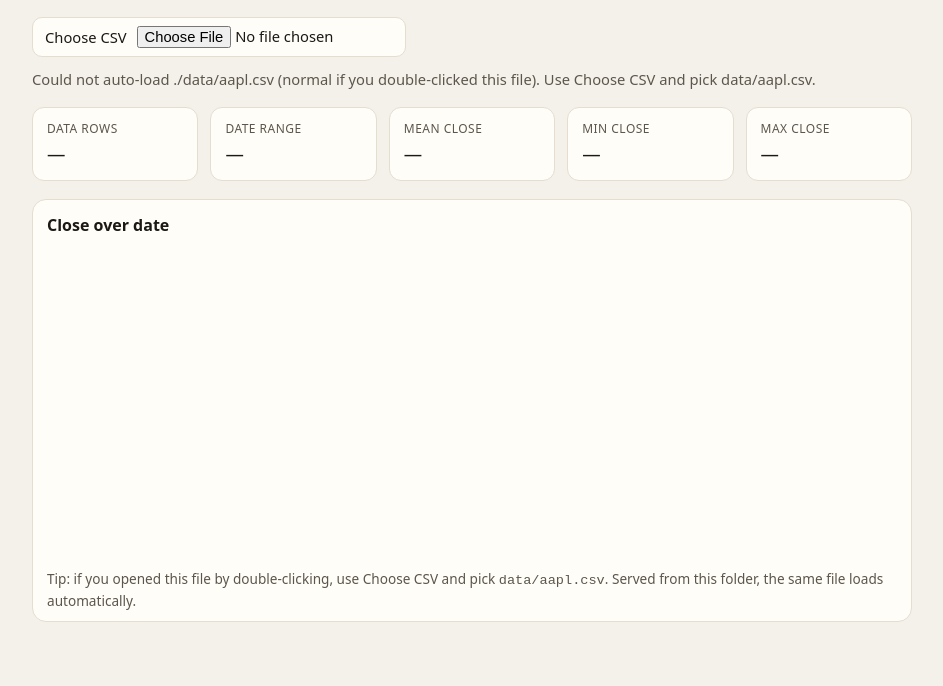
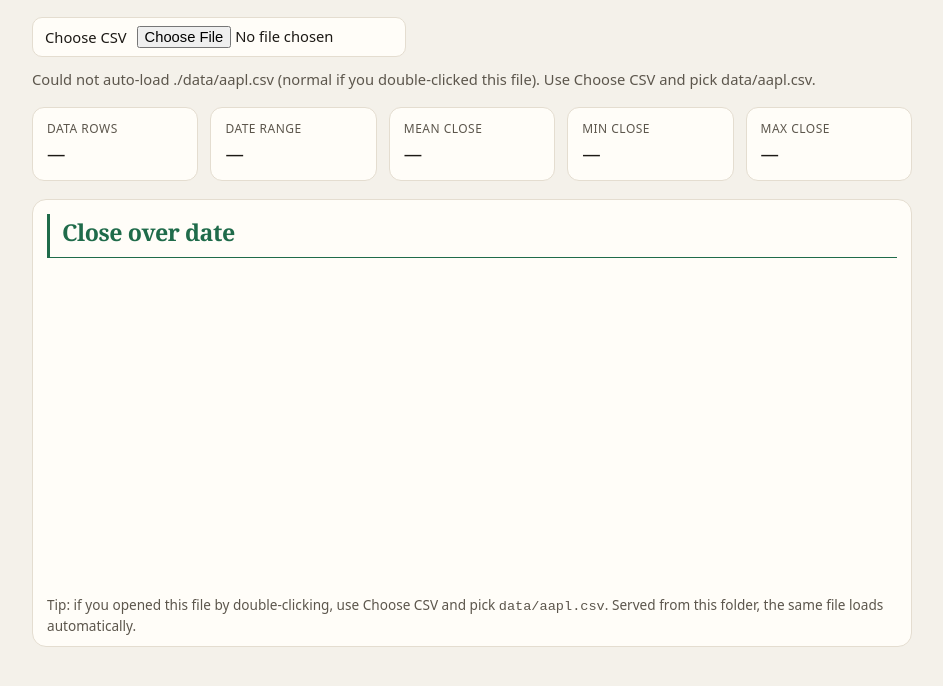
Before and after one commit to loktinwongsky-design/aapl-analysis, a plain HTML site: page index.html in a window 1280 px wide. Shown: the part 130-816 px from the top of the page, without its empty margins (168-1111 px from the left). Drawn offline with Linux system fonts and the light colour scheme; no server answers.

Commit message:
Style the Close over date heading.
Enlarge the chart card title and add an accent bar and underline without changing the chart or CSV logic.

Co-authored-by: loktinwongsky-design <loktinwongsky-design@users.noreply.github.com>

```diff
--- a/index.html
+++ b/index.html
@@ -105,9 +105,15 @@
       padding: 14px 14px 10px;
     }
     .chart-card h2 {
-      margin: 0 0 8px;
-      font-size: 1rem;
+      margin: 0 0 12px;
+      padding: 2px 0 8px 12px;
+      font-family: Georgia, "Iowan Old Style", serif;
+      font-size: 1.45rem;
       font-weight: 600;
+      letter-spacing: -0.02em;
+      color: var(--accent);
+      border-left: 3px solid var(--accent);
+      border-bottom: 1px solid var(--accent);
     }
     svg.chart {
       width: 100%;
```
